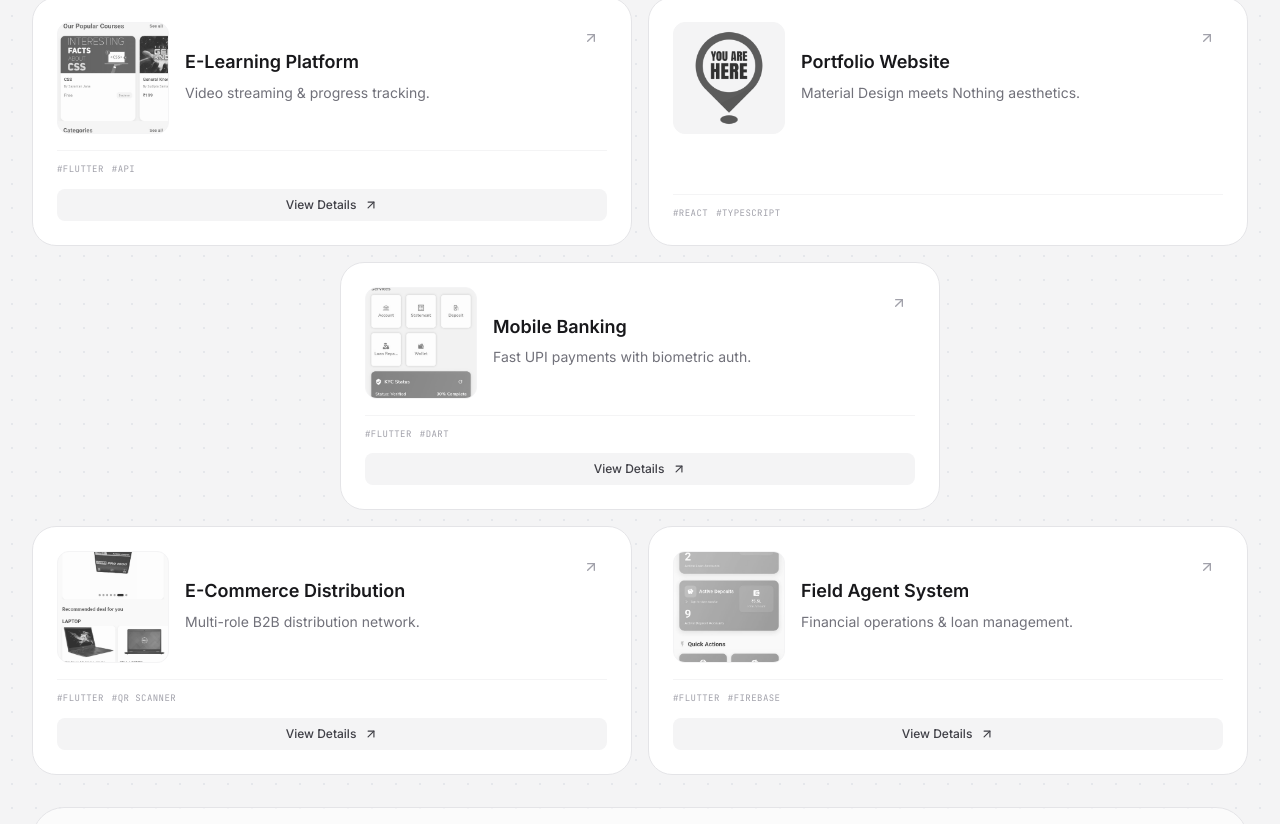
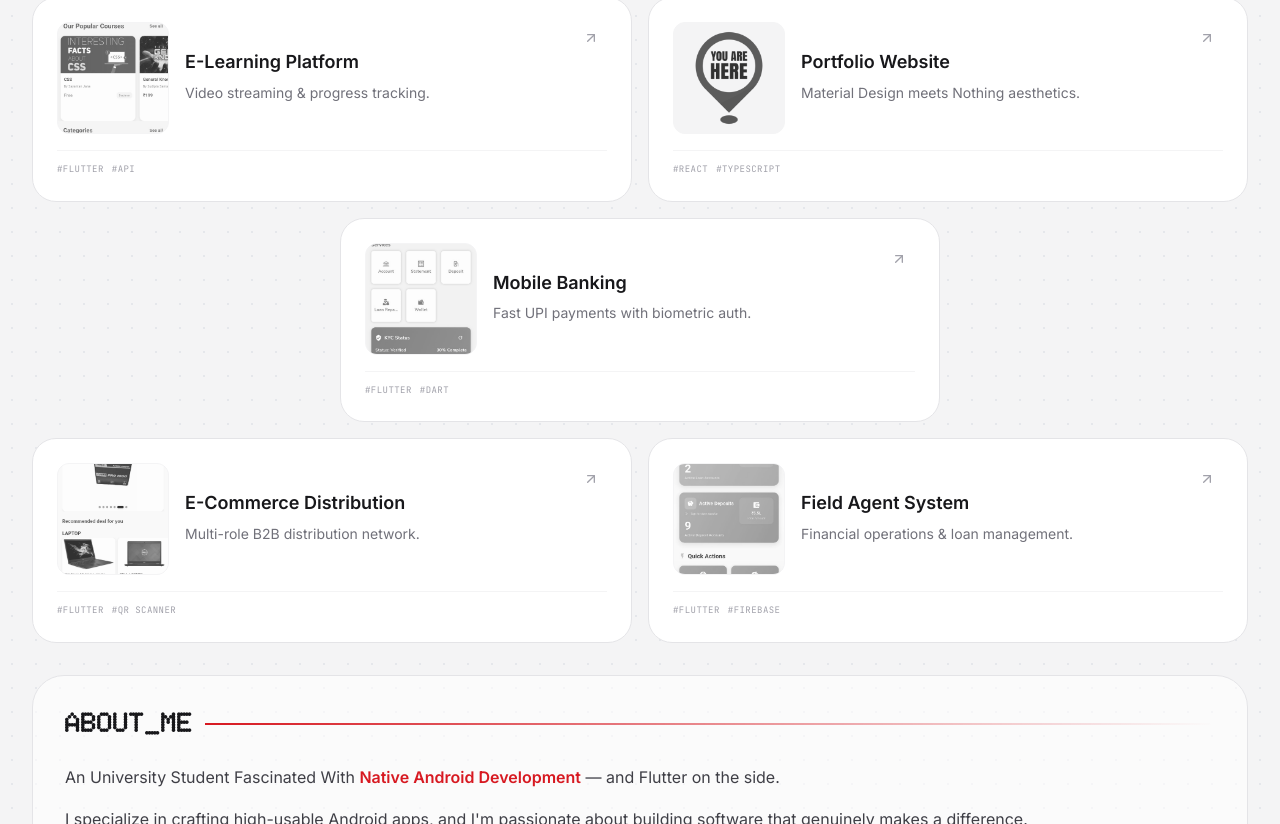
Before and after one commit to Kumarjit-Hazra/Kumarjit-s-Portfolio, a React (Vite) app: page / in a window 1280 px wide. Shown: the part 1556-2380 px from the top of the page. Built offline with nearby package versions, Linux system fonts and the light colour scheme; no server answers.

Commit message:
Remove View Details buttons from project cards

```diff
--- a/components/ProjectCard.tsx
+++ b/components/ProjectCard.tsx
@@ -69,8 +69,8 @@ export const ProjectCard: React.FC<ProjectCardProps> = ({ project, onViewReadme
          </div>
       </div>
 
-      {/* Footer with Tags and Button */}
-      <div className="mt-4 pt-3 border-t border-zinc-100 dark:border-zinc-800/50 space-y-3 relative z-10">
+      {/* Footer with Tags */}
+      <div className="mt-4 pt-3 border-t border-zinc-100 dark:border-zinc-800/50 relative z-10">
          <div className="flex flex-wrap gap-2">
            {project.tags.map((tag) => (
                <span key={tag} className="text-[9px] font-mono text-zinc-400 dark:text-zinc-500 uppercase tracking-wider">
@@ -78,17 +78,6 @@ export const ProjectCard: React.FC<ProjectCardProps> = ({ project, onViewReadme
                </span>
            ))}
          </div>
-
-         {/* View Details Button */}
-         {project.readmePath && (
-           <button
-             onClick={handleViewDetails}
-             className="w-full py-2 px-4 bg-zinc-100 dark:bg-zinc-800 hover:bg-nothing-red hover:dark:bg-nothing-red text-zinc-700 dark:text-zinc-300 hover:text-white text-xs font-medium rounded-lg transition-all duration-300 flex items-center justify-center gap-2 group/btn"
-           >
-             <span>View Details</span>
-             <ArrowUpRight size={14} className="group-hover/btn:translate-x-0.5 group-hover/btn:-translate-y-0.5 transition-transform" />
-           </button>
-         )}
       </div>
 
       {/* Hover Background Gradient */}
```
